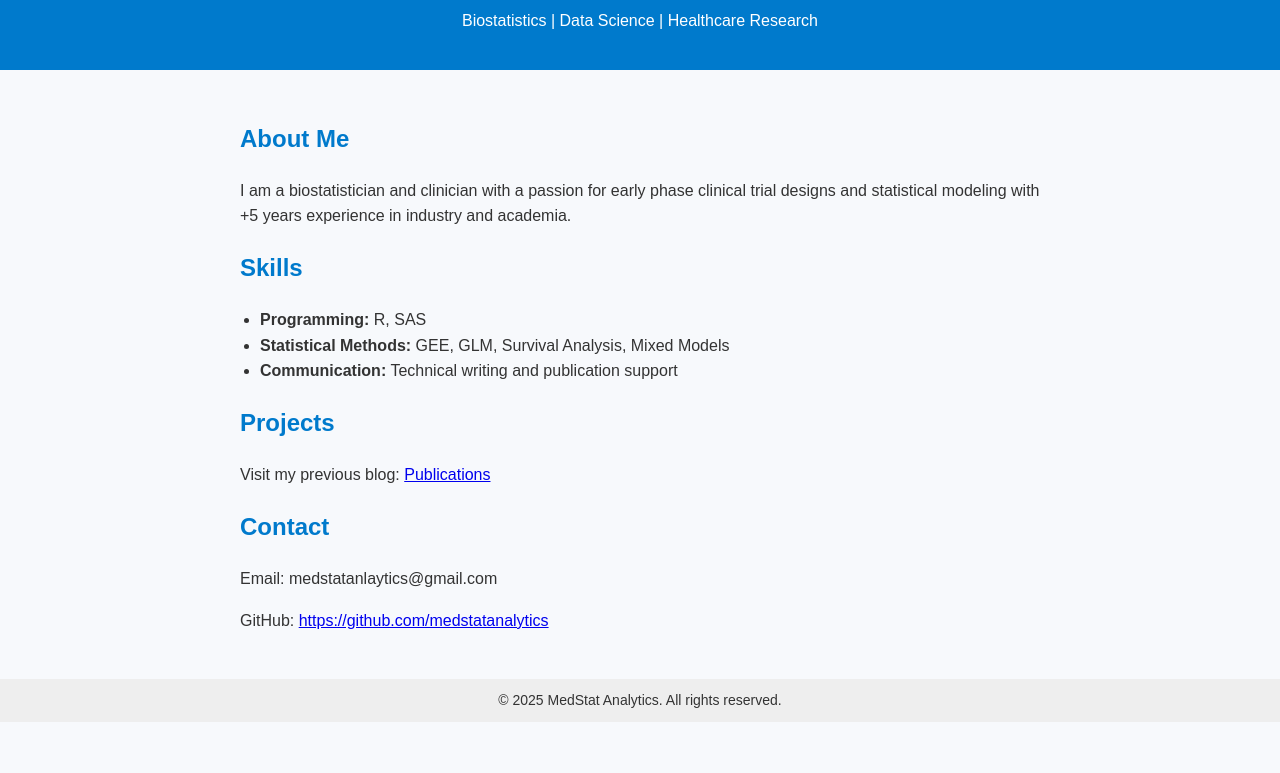
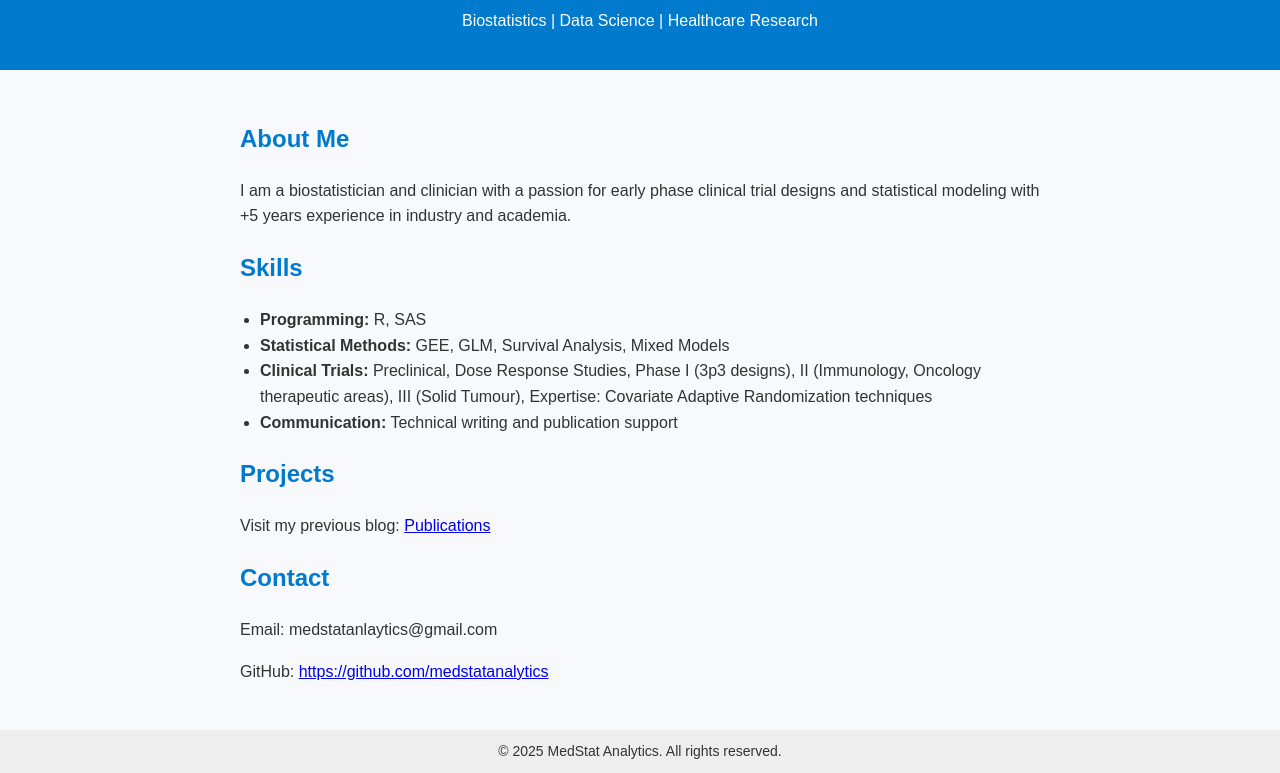
Before and after one commit to lyton66/medstatanalytics.github.io, a plain HTML site: page index.html in a window 1280 px wide. Shown: the part 106-879 px from the top of the page. Before the commit the page ends 828 px from the top, so only its background shows below. Drawn offline with Linux system fonts and the light colour scheme.

Commit message:
Update index.html

```diff
--- a/index.html
+++ b/index.html
@@ -52,6 +52,7 @@
     <ul>
       <li><strong>Programming:</strong> R, SAS</li>
       <li><strong>Statistical Methods:</strong> GEE, GLM, Survival Analysis, Mixed Models</li>
+      <li><strong>Clinical Trials:</strong> Preclinical, Dose Response Studies, Phase I (3p3 designs), II (Immunology, Oncology therapeutic areas), III (Solid Tumour), Expertise: Covariate Adaptive Randomization techniques </li>
       <li><strong>Communication:</strong> Technical writing and publication support</li>
     </ul>
 
```
